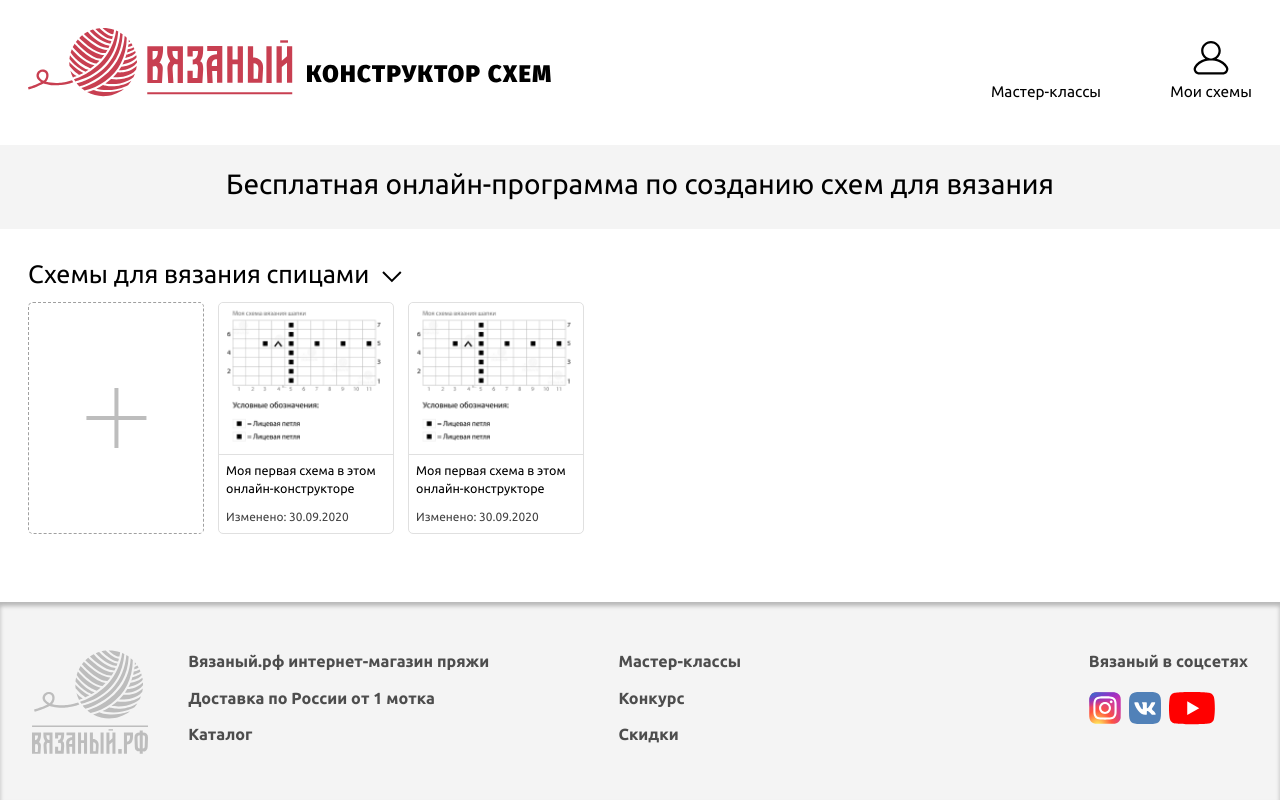
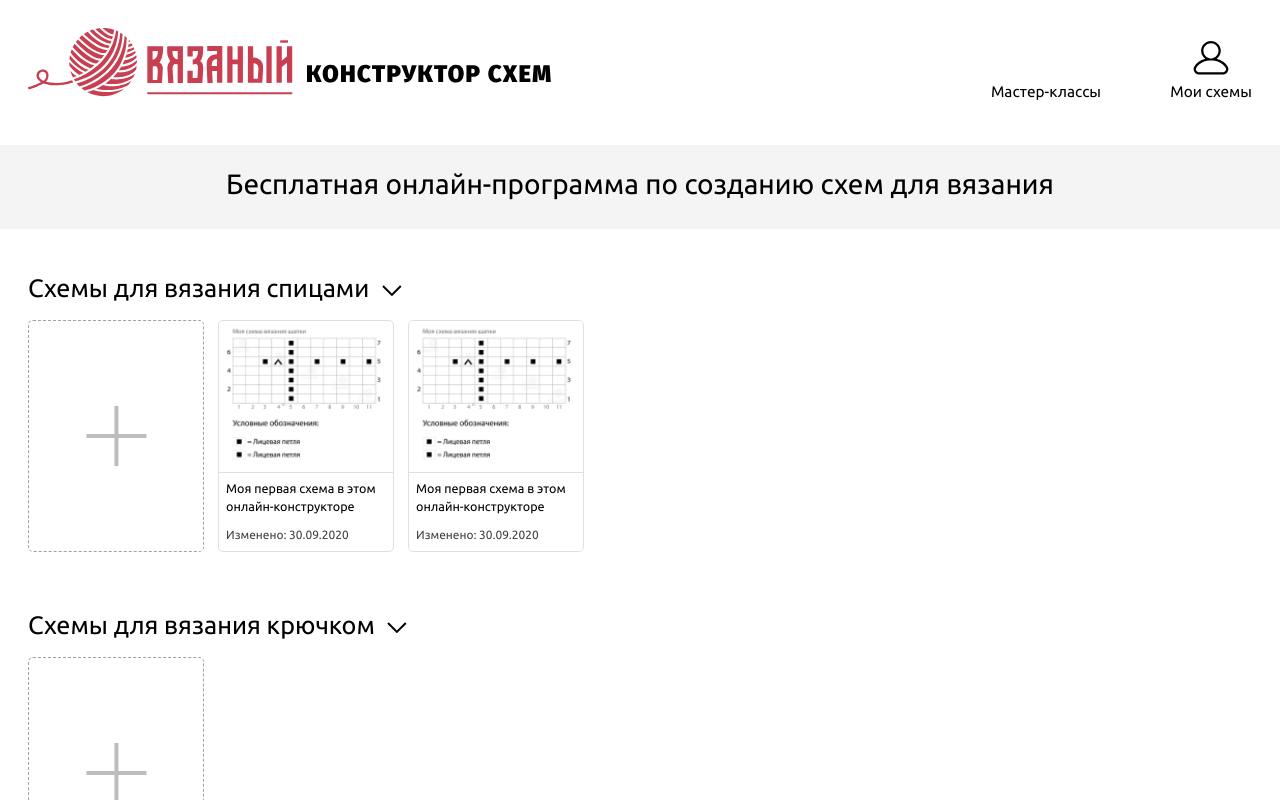
Before and after one commit to voodoobat/constructor-next, a Next.js app: page /schemes in a window 1280 px wide. Shown: the top 800 px of the page. Built offline with nearby package versions, Linux system fonts and the light colour scheme.

Commit message:
dropdown

```diff
--- a/src/components/schemes/Schemes/Schemes.js
+++ b/src/components/schemes/Schemes/Schemes.js
@@ -23,6 +23,10 @@ export default function Schemes () {
                         date="30.09.2020"
                         href="/" />
         </SchemesDropdown>
+        <SchemesDropdown caption="Схемы для вязания крючком">
+          <SchemeButtonCreate href="/constructor"
+                              className={scss.scheme} />
+        </SchemesDropdown>
       </Container>
     </div>
   )
--- a/src/components/schemes/Schemes/Schemes.module.scss
+++ b/src/components/schemes/Schemes/Schemes.module.scss
@@ -1,9 +1,9 @@
 .schemes {
-  padding: 2em 0;
+  padding: 1em 0;
 }
 
 .scheme {
-  margin-top: 1rem;
+  margin-top: 1em;
 
   + .scheme {
     margin-left: 1em;
--- a/src/components/schemes/SchemesDropdown/SchemesDropdown.js
+++ b/src/components/schemes/SchemesDropdown/SchemesDropdown.js
@@ -1,17 +1,17 @@
 import scss from './SchemesDropdown.module.scss'
 
+import { useState } from 'react'
 import classNames from 'classnames'
 
 import Chevron from '@svg/schemes/chevron.svg'
 
-export default function SchemesDropdown ({
-  className,
-  caption,
-  children
-}) {
+export default function SchemesDropdown ({ className, caption, children }) {
+  const [isCollapsed, setCollapsed] = useState(false)
+
   return (
-    <div className={classNames(className, scss.dropdown)}>
-      <button className={scss.caption}>
+    <div className={classNames(className, scss.dropdown, isCollapsed ? scss.is_collapsed : null)}>
+      <button className={scss.caption}
+              onClick={() => setCollapsed(!isCollapsed)}>
         <span className={scss.caption_text}>{caption}</span>
         <Chevron className={scss.chevron} />
       </button>
--- a/src/components/schemes/SchemesDropdown/SchemesDropdown.module.scss
+++ b/src/components/schemes/SchemesDropdown/SchemesDropdown.module.scss
@@ -1,4 +1,5 @@
 .dropdown {
+  padding: 2em 0;
 }
 
 .caption {
@@ -13,3 +14,17 @@
 .content {
   display: flex;
 }
+
+.chevron {
+  transition: transform .25s ease-in;
+}
+
+.is_collapsed {
+  .content {
+    display: none;
+  }
+
+  .chevron {
+    transform: rotate(-360deg);
+  }
+}
```
